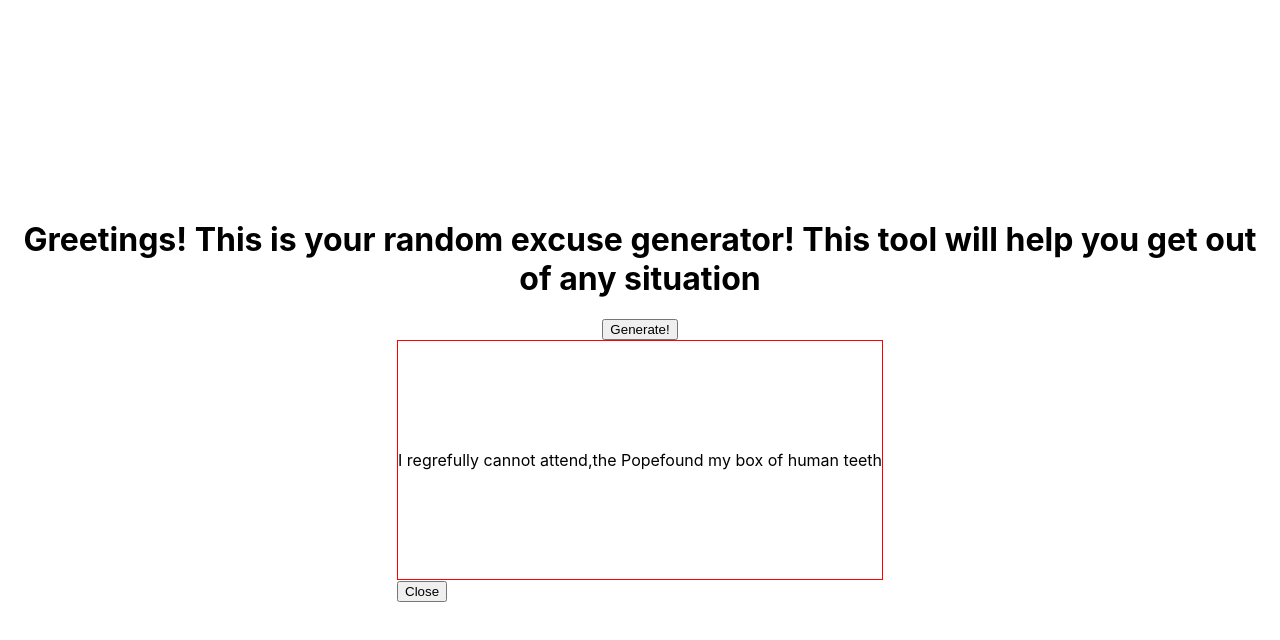
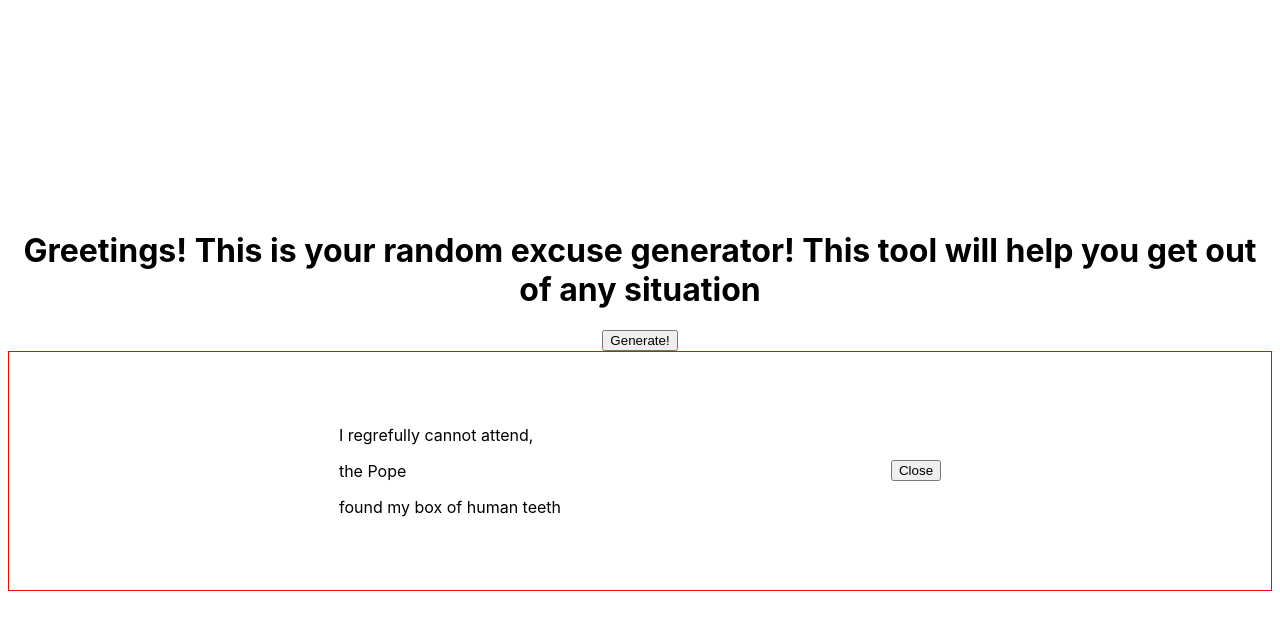
Before and after one commit to hectordr03/excuse-gen, a Next.js app: page / in a window 1280 px wide. Both pictures are taken after a click on the button "Generate!". Shown: the top 640 px of the page. Built offline with nearby package versions, Linux system fonts and the light colour scheme.

Commit message:
housekeeping

```diff
--- a/pages/index.js
+++ b/pages/index.js
@@ -39,8 +39,8 @@ class Home extends React.Component {
 				</h1>
 				<button onClick={this.handleClick}>Generate!</button>
 				{this.state.showExcuse === true ? (
-					<div>
-						<div className={styles.excuse}>
+					<div className={styles.excuse}>
+						<div className={styles.container}>
 							<Intro />
 							<Scapegoat />
 							<Delay />
```
